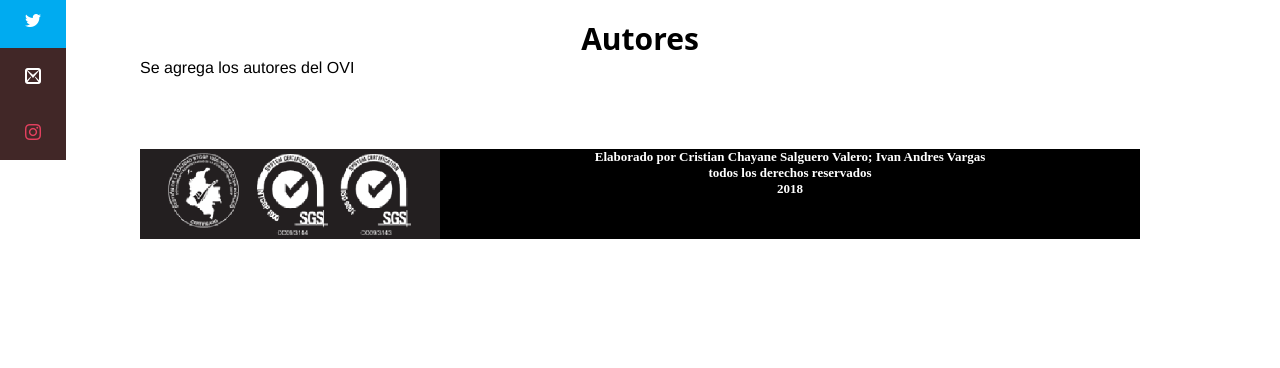
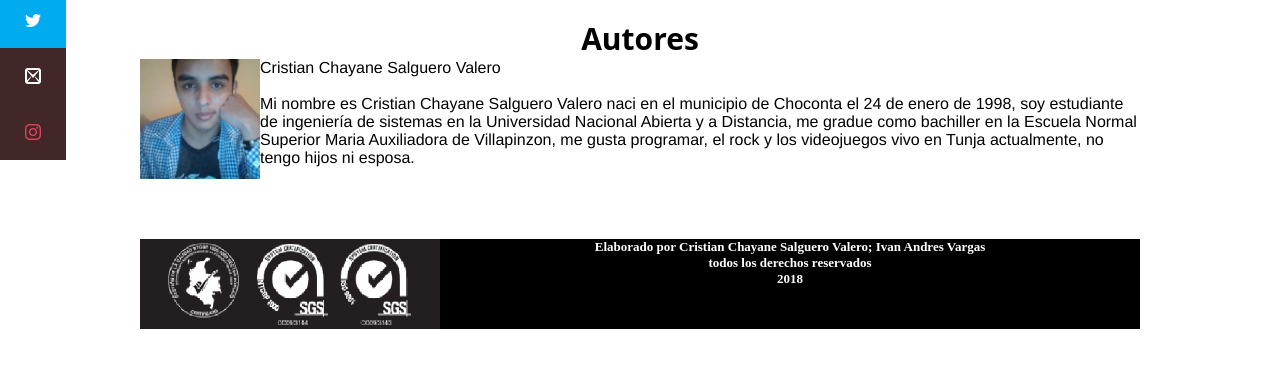
Before and after one commit to IvanVargasG/ccsalguerov-Unidad-2-Fase-de-Construcci-n--, a PHP site: page /autores.php in a window 1280 px wide. Shown: the part 320-688 px from the top of the page. Run offline with PHP 8.4, Linux system fonts and the light colour scheme; some libraries are stand-ins or nearby versions; some web fonts are replaced.

Commit message:
Autores
se agrega mi minibiografia mas foto

```diff
--- a/Autores/autores.php
+++ b/Autores/autores.php
@@ -5,7 +5,13 @@
 
 <h1>Autores</h1>
 <p>
-Se agrega los autores del OVI
+Cristian Chayane Salguero Valero
+<img src="../img/fotocristian.png" height="120" width="120"align="left"><br>
+<br>
+Mi nombre  es Cristian Chayane Salguero Valero naci en el municipio de Choconta el 24 de enero de 1998, soy estudiante <br>
+de ingeniería de sistemas en la Universidad Nacional Abierta y a Distancia, me gradue como bachiller en la Escuela Normal<br>
+Superior Maria Auxiliadora de Villapinzon, me gusta programar, el rock y los videojuegos vivo en Tunja actualmente, no<br>
+tengo hijos ni esposa.
 </p>
 
 
```
Also changed, not shown: img/fotoCristian.png (added).
